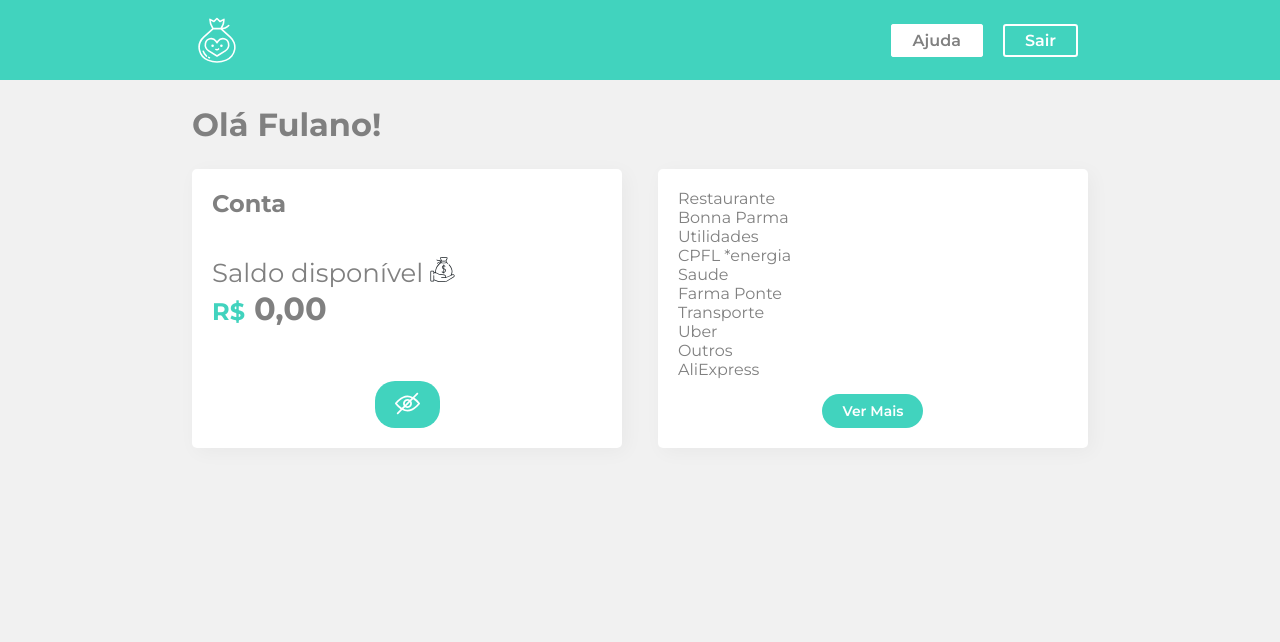
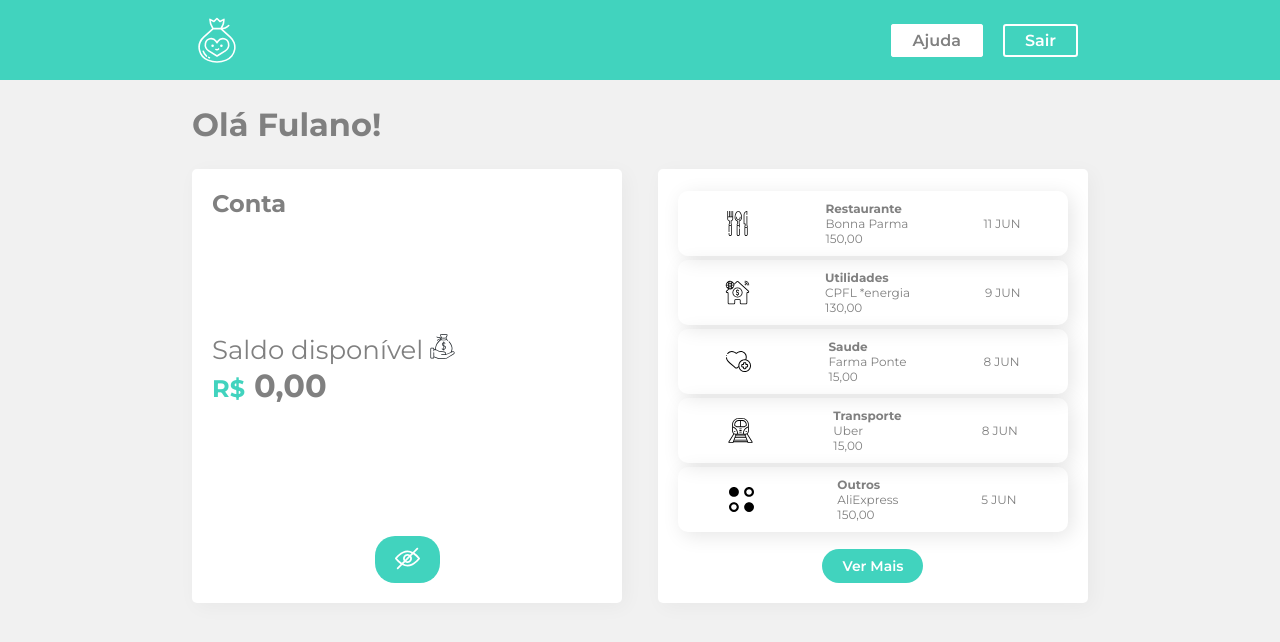
Before and after one commit to ediCarlosSilva/styled-components, a React (Create React App) app: page / in a window 1280 px wide. Shown: the top 642 px of the page. Built offline with nearby package versions, Linux system fonts and the light colour scheme.

Commit message:
adicionado icones no box de items do extrato

```diff
--- a/src/Components/Extrato/index.jsx
+++ b/src/Components/Extrato/index.jsx
@@ -1,6 +1,7 @@
 import React from 'react';
-import {Box, Botao} from '../UI';
+import { Box, Botao } from '../UI';
 import { extratoLista } from '../../info';
+import Items from '../Items';
 
 console.log(extratoLista);
 
@@ -9,12 +10,9 @@
     <Box>
 
       {
-                extratoLista.updates.map(({id, type, from, value, date}) => {
+        extratoLista.updates.map(({ id, type, from, value, date }) => {
           return (
-                        <div key={id}>
-                            <div>{type}</div>
-                            <div>{from}</div>
-                        </div>
+            <Items key={id} type={type} from={from} value={value} date={date} />
           )
         })
       }
--- /dev/null
+++ b/src/Components/ImageFilter.js
@@ -0,0 +1,20 @@
+import React from 'react';
+import alimentacao from '../assets/images/alimentacao.svg';
+import outros from '../assets/images/outros.svg';
+import saude from '../assets/images/saude.svg';
+import transporte from '../assets/images/transporte.svg';
+import utilidades from '../assets/images/utilidades.svg';
+import {Icone} from './UI';
+
+
+export default (type) => {
+    const Images = {
+        Restaurante: <Icone src={alimentacao} alt="Restaurante" />,
+        Utilidades: <Icone src={utilidades} alt="Utilidades" />,
+        Saude: <Icone src={saude} alt="Saude" />,
+        Transporte: <Icone src={transporte} alt="Transporte" />,
+        default: <Icone src={outros} alt="Outro" />,
+    };
+
+    return Images[type] || Images.default;
+}
--- /dev/null
+++ b/src/Components/Item/index.jsx
@@ -0,0 +1,27 @@
+import React from 'react';
+import styled from 'styled-components';
+
+const Item = styled.div`
+    display: flex;
+    flex-direction: column;
+
+    .text {
+        font-weight: bold;
+    }
+`
+
+export default ({ type, from, value }) => {
+    return (
+        <Item>
+            <span className='text'>
+                {type}
+            </span>
+            <span>
+                {from}
+            </span>
+            <span>
+                {value}
+            </span>
+        </Item>
+    )
+}
--- /dev/null
+++ b/src/Components/Items/index.jsx
@@ -0,0 +1,23 @@
+import React from 'react';
+import styled from 'styled-components';
+import Item from '../Item';
+import ImageFilter from '../ImageFilter';
+
+const Items = styled.div`
+    box-shadow: 4px 4px 20px 0px rgba(0, 0, 0, 0.1);
+    border-radius: 10px;
+    margin: 2px 0;
+    display: flex;
+    align-items: center;
+    justify-content: space-around;
+    padding: 10px;
+    font-size: 12px;
+`
+
+export default (props) => {
+    return <Items>
+        {ImageFilter(props.type)}
+        <Item {...props}/>
+        <span>{props.date}</span>
+    </Items>
+}
```
Lines whose indentation alone changed are shown as unchanged.
